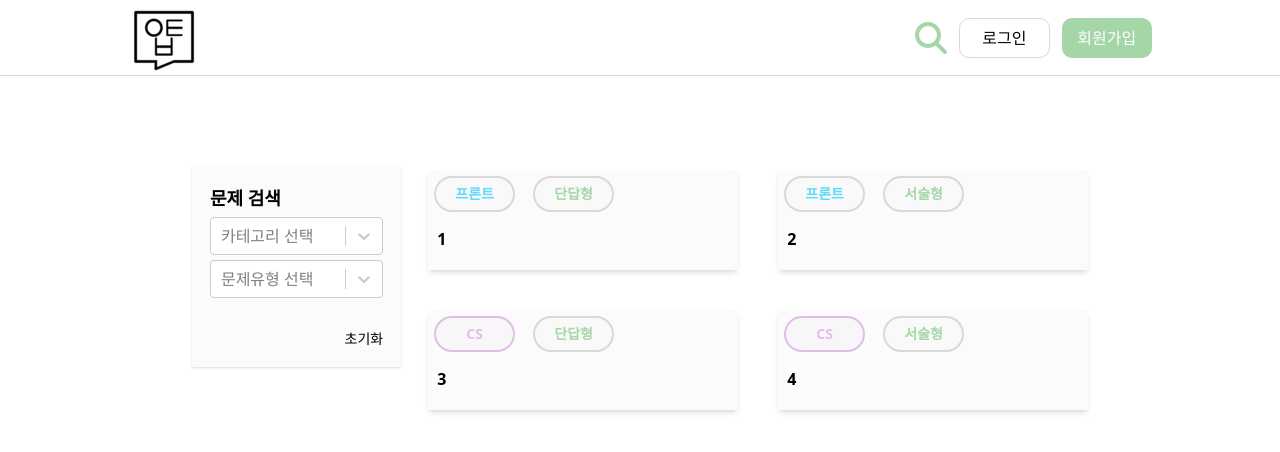
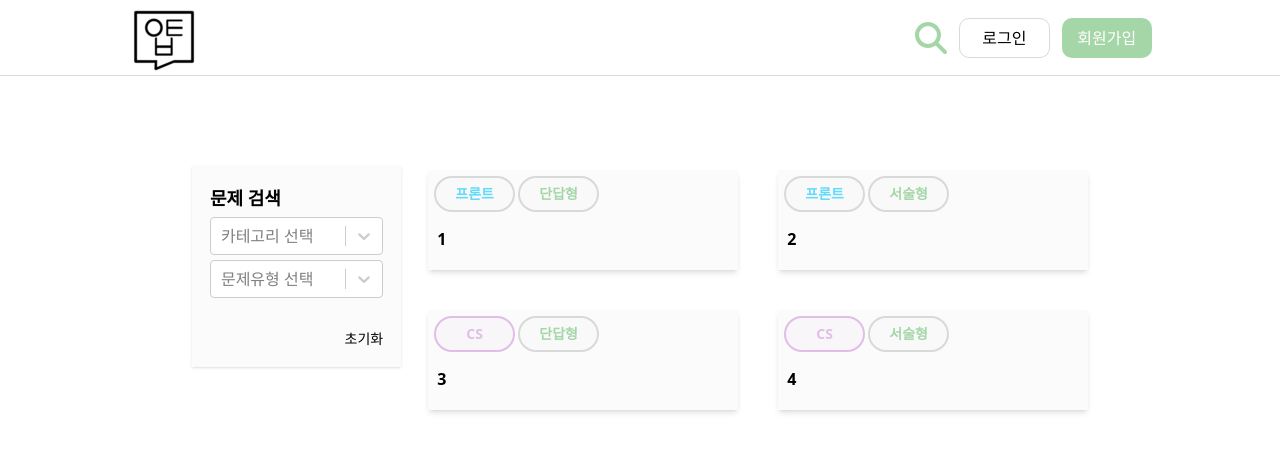
Before and after one commit to 1two13/intervook, a React (Create React App) app: page /quiz in a window 1280 px wide. Shown: the top 452 px of the page. Built offline with nearby package versions, Linux system fonts and the light colour scheme.

Commit message:
refactor: props로 onClick 이벤트 처리할 수 있도록 수정

```diff
--- a/src/components/common/components/Button.tsx
+++ b/src/components/common/components/Button.tsx
@@ -1,25 +1,21 @@
-import { useState } from 'react';
-
 interface IButton {
   name: string;
   className?: string;
+  onClick?: any;
+  clicked?: boolean;
 }
 
-function Button({ name, className }: IButton) {
-  const [clicked, setClicked] = useState(false);
-  const onClick = () => setClicked(!clicked);
-
+function Button({ name, className, onClick, clicked }: IButton) {
   return (
     <div
-      className={`flex w-[81px] h-[36px] mr-[18px] pb-[1px] items-center justify-center cursor-pointer text-[14px] border-[2px] rounded-[80px] border-lightGray
+      className={`flex w-[81px] h-[36px] mr-[1%] pb-[1px] items-center justify-center cursor-pointer text-[14px] border-[2px] rounded-[80px] border-lightGray
       ${className} ${
         clicked ? 'border-deepGreen bg-deepGreen/10 text-deepGreen font-semibold' : 'bg-lightGray/5'
       }`}
-      onClick={() => onClick()}
+      onClick={onClick}
     >
       {name}
     </div>
   );
 }
-
 export default Button;
```
